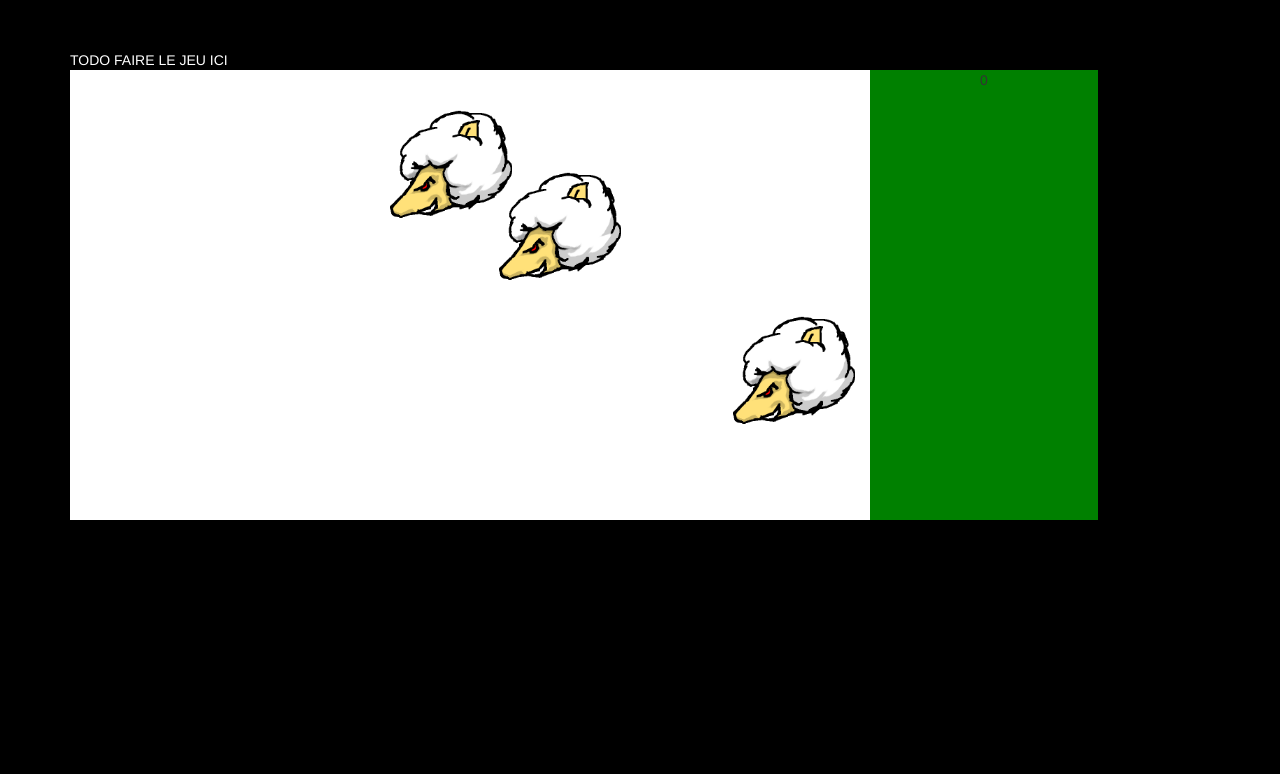
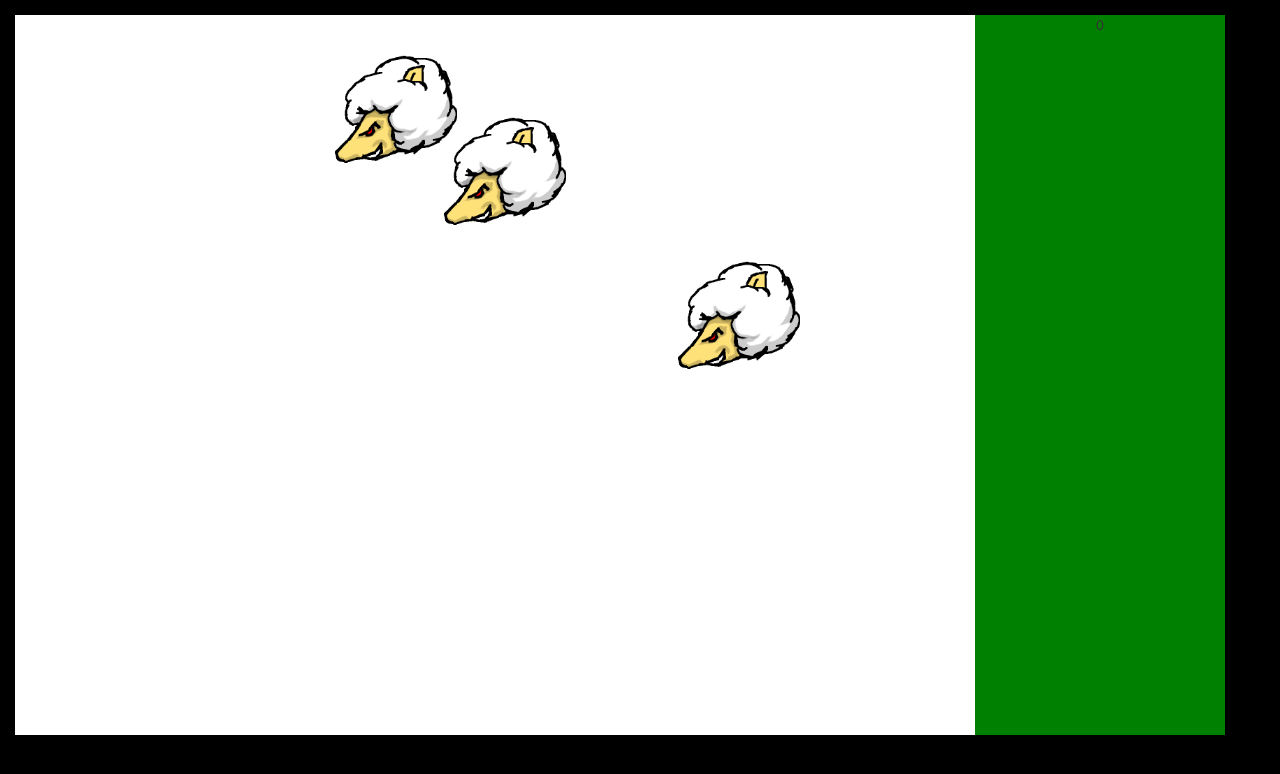
Before and after one commit to M-Nicolas/DEVINT2015, a plain HTML site: page Clickator/bin/jouer.html in a window 1280 px wide. Drawn offline with Linux system fonts and the light colour scheme.

Commit message:
redimensionement gameArea

```diff
--- a/Clickator/bin/jouer.html
+++ b/Clickator/bin/jouer.html
@@ -82,9 +82,8 @@
     <![endif]-->
 
     <div class="container">
-	<div style='color:#FFF;'>TODO FAIRE LE JEU ICI</div>
 	<canvas width='800px' height='450px' id='gameArea' style='float:left;background-color:#FFFFFF;'></canvas>
-	<div style='float:left;width:20%;height:450px;background-color:green; '>
+	<div id="ScoreArea" style='float:left;width:20%;height:450px;background-color:green; '>
 	    <table style='width:100%'>
 			<tr>
 				<td style='text-align:center;'>
--- a/Clickator/bin/js/main.js
+++ b/Clickator/bin/js/main.js
@@ -9,8 +9,19 @@ var canvasY;
 var imageData;
 var pixel;
 var pixelColor;
+var widthScreen = jQuery(document).width();
+var heightScreen = jQuery(document).height();
 var scoring = new Score(3);
 
+//alert(widthScreen*0.80);
+var tmp = Math.round(widthScreen*0.75);
+
+jQuery(".container").css("width",widthScreen);
+jQuery("#gameArea").attr("width",tmp);
+jQuery("#gameArea").attr("height",heightScreen*0.90);
+jQuery("#ScoreArea").css("height",heightScreen*0.90);
+jQuery("#ScoreArea").attr("width",widthScreen*0.15);
+jQuery("body").css("padding-top","15px");
     /*Une animation de test
     jQuery('#gameArea').animateLayer('myBox', {
 	x: 150, y: 150,
@@ -39,7 +50,7 @@ function getPixelColor(){
 }
 
 
-setInterval(onTimerTick, /*33*/1000); // 33 milliseconds = ~ 30 frames per sec (loop game)
+setInterval(onTimerTick, 1000); // 1000 milliseconds (loop game)
 
 var numMouton = 0;
 
```
Lines whose indentation alone changed are shown as unchanged.
